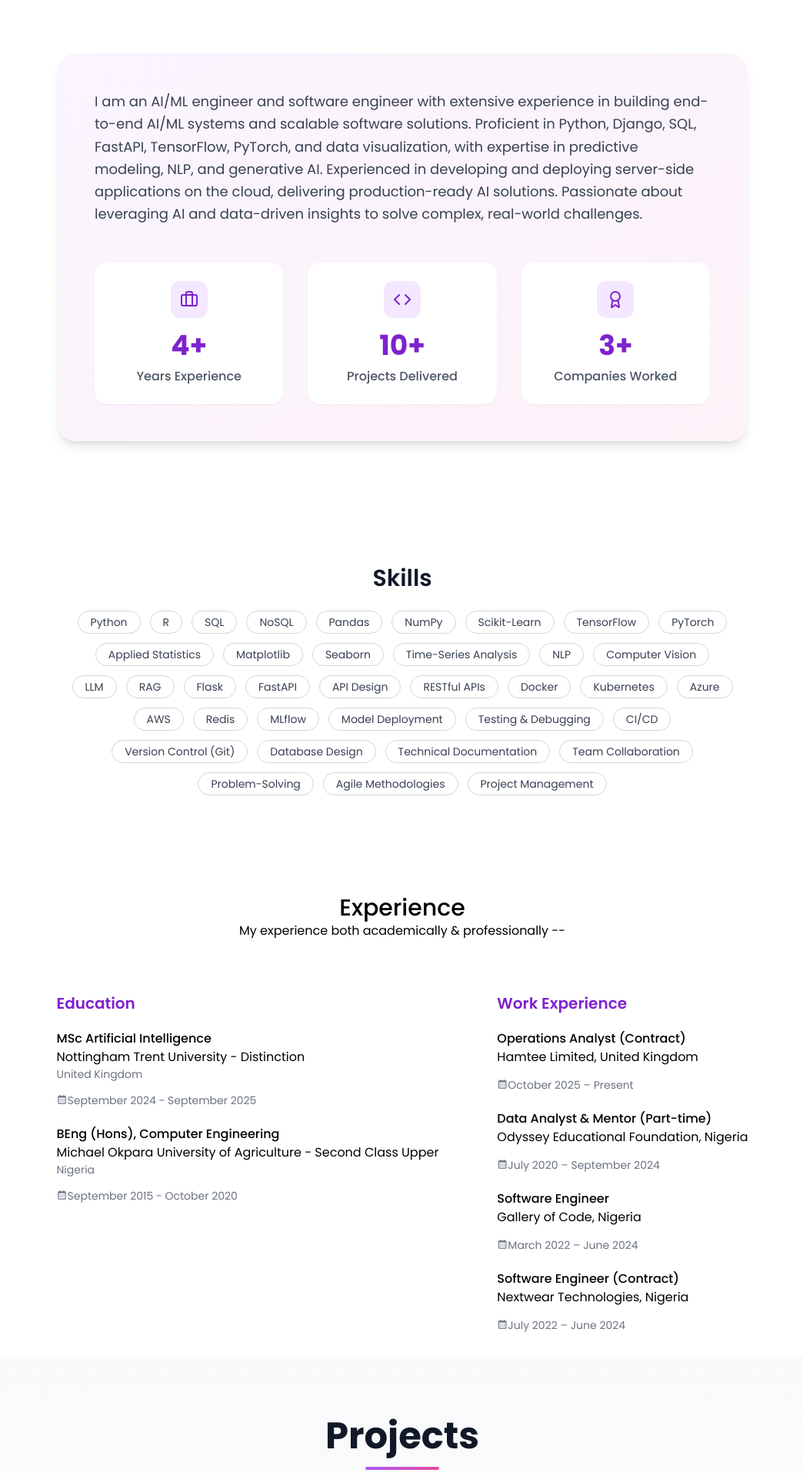
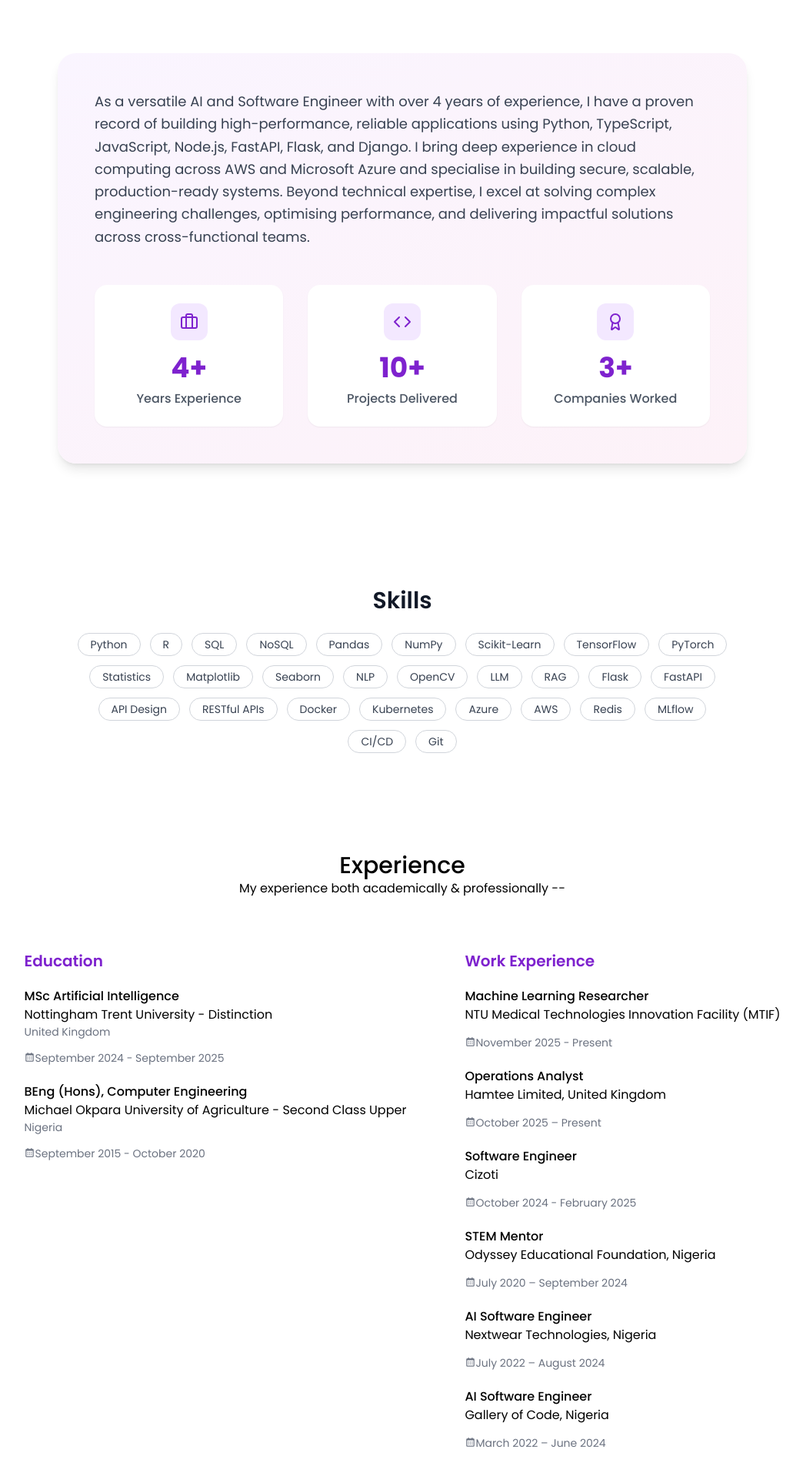
Before and after one commit to guavacoderepo/my-portfolio, a React (Vite) app: page /home in a window 1280 px wide. Shown: the part 987-2900 px from the top of the page at 77% size, without its empty margins (117-1161 px from the left). Built offline with nearby package versions, Linux system fonts and the light colour scheme.

Commit message:
new commit

```diff
--- a/src/components/Experience.jsx
+++ b/src/components/Experience.jsx
@@ -2,25 +2,35 @@ import React, { useState } from "react";
 
 const Experience = () => {
   const exp = [
+   {
+      role: "Machine Learning Researcher",
+      org: "NTU Medical Technologies Innovation Facility (MTIF)",
+      date: "November 2025 - Present"
+    },
     {
-      role: "Operations Analyst (Contract)",
+      role: "Operations Analyst",
       org: "Hamtee Limited, United Kingdom",
       date: "October 2025 – Present"
     },
     {
-      role: "Data Analyst & Mentor (Part-time)",
+      role: "Software Engineer",
+      org: "Cizoti",
+      date: "October 2024 - February 2025"
+    },
+    {
+      role: "STEM Mentor",
       org: "Odyssey Educational Foundation, Nigeria",
       date: "July 2020 – September 2024"
     },
     {
-      role: "Software Engineer",
+      role: "AI Software Engineer",
+      org: "Nextwear Technologies, Nigeria",
+      date: "July 2022 – August 2024"
+    },
+    {
+      role: "AI Software Engineer",
       org: "Gallery of Code, Nigeria",
       date: "March 2022 – June 2024"
-    },
-    {
-      role: "Software Engineer (Contract)",
-      org: "Nextwear Technologies, Nigeria",
-      date: "July 2022 – June 2024"
     }
   ];
 
--- a/src/components/Skills.jsx
+++ b/src/components/Skills.jsx
@@ -12,12 +12,11 @@ const Skills = () => {
     "Scikit-Learn",
     "TensorFlow",
     "PyTorch",
-    "Applied Statistics",
+    "Statistics",
     "Matplotlib",
     "Seaborn",
-    "Time-Series Analysis",
     "NLP",
-    "Computer Vision",
+    "OpenCV",
     "LLM",
     "RAG",
 
@@ -34,18 +33,8 @@ const Skills = () => {
 
     // ML Lifecycle & DevOps
     "MLflow",
-    "Model Deployment",
-    "Testing & Debugging",
     "CI/CD",
-    "Version Control (Git)",
-
-    // Software Engineering & Collaboration
-    "Database Design",
-    "Technical Documentation",
-    "Team Collaboration",
-    "Problem-Solving",
-    "Agile Methodologies",
-    "Project Management"
+    "Git",
   ];
 
   return (
--- a/src/pages/Home.jsx
+++ b/src/pages/Home.jsx
@@ -156,11 +156,11 @@ const Home = () => {
           <div className="max-w-4xl mx-auto">
             <div className="bg-gradient-to-br from-purple-50 to-pink-50 rounded-3xl p-8 md:p-12 shadow-lg">
               <p className="text-lg text-gray-700 leading-relaxed mb-8">
-                I am an AI/ML engineer and software engineer with extensive experience in building end-to-end AI/ML
-                systems and scalable software solutions. Proficient in Python, Django, SQL, FastAPI, TensorFlow, PyTorch,
-                and data visualization, with expertise in predictive modeling, NLP, and generative AI. Experienced in developing
-                and deploying server-side applications on the cloud, delivering production-ready AI solutions. Passionate about
-                leveraging AI and data-driven insights to solve complex, real-world challenges.
+                As a versatile AI and Software Engineer with over 4 years of experience, I have a proven record of building high-performance,
+                reliable applications using Python, TypeScript, JavaScript, Node.js, FastAPI, Flask, and Django. I bring deep experience
+                in cloud computing across AWS and Microsoft Azure and specialise in building secure, scalable, production-ready systems.
+                Beyond technical expertise, I excel at solving complex engineering challenges, optimising performance, and delivering
+                impactful solutions across cross-functional teams.
             </p>
 
               {/* Stats */}
```
